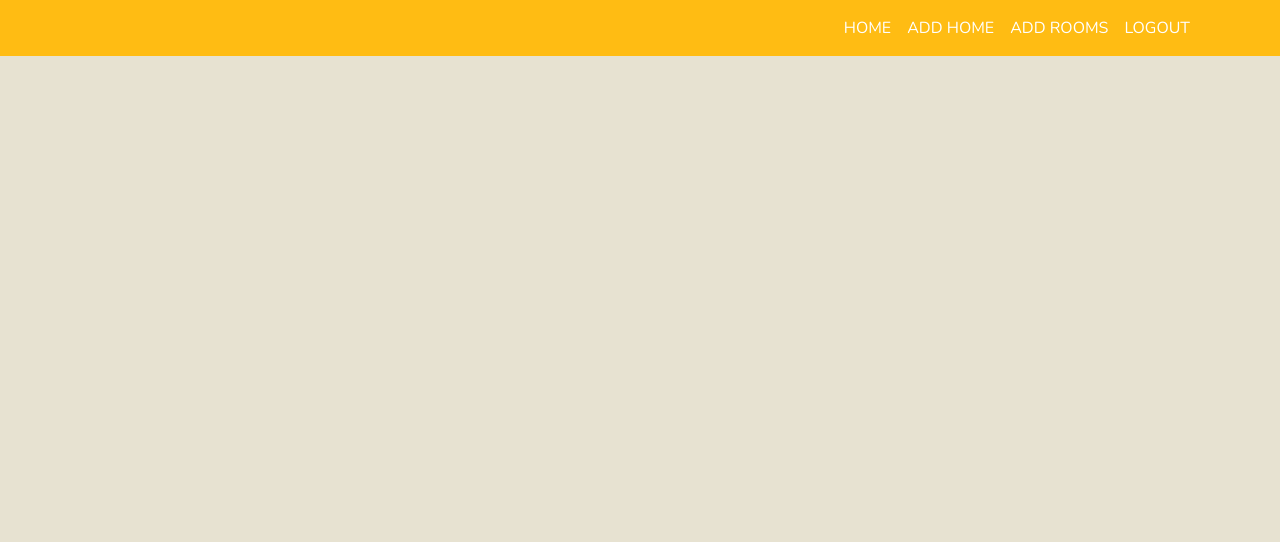
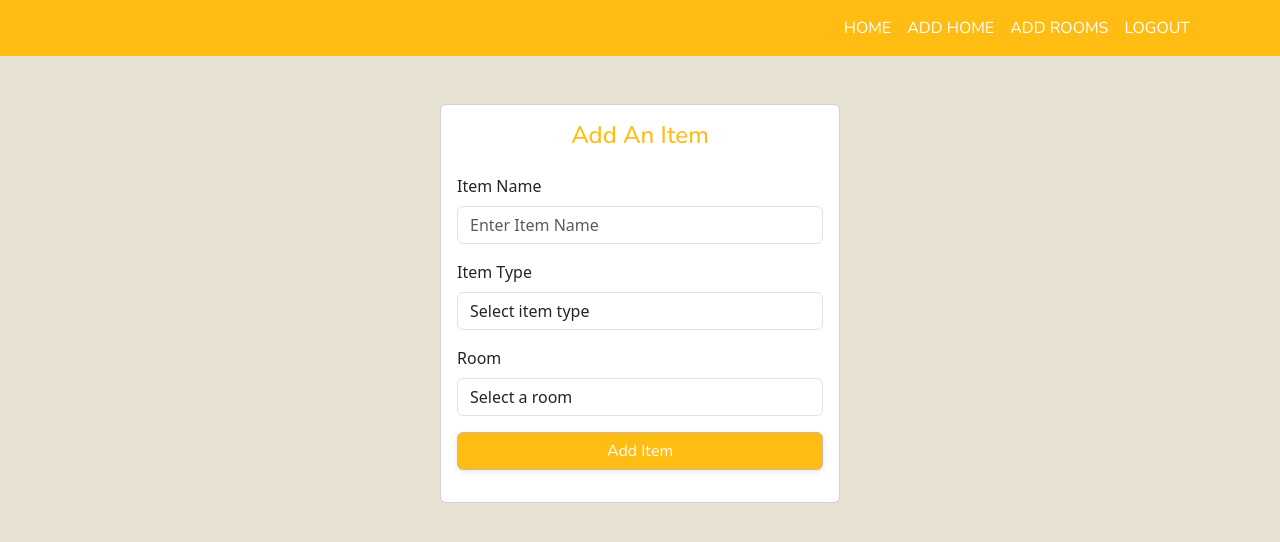
Before and after one commit to rae-stanton/honey_where, a React (Create React App) app in the folder frontend/: page /add-item in a window 1280 px wide. Shown: the top 542 px of the page. Built offline with nearby package versions, Linux system fonts and the light colour scheme; sample sign-in values are in the browser's storage.

Commit message:
starting additem form

```diff
--- /dev/null
+++ b/frontend/src/AddItem.js
@@ -0,0 +1,184 @@
+import React, { useState } from "react";
+import axios from "axios";
+import { useFormik } from "formik";
+import DismissibleSuccessAlert from "./SuccessAlert";
+import { Card, Button } from "react-bootstrap";
+import { useNavigate } from "react-router-dom";
+
+function AddItem() {
+  const token = localStorage.getItem("access_token");
+  const [showAlert, setShowAlert] = useState(false);
+  const [itemAdded, setItemAdded] = useState(false);
+  const navigate = useNavigate();
+
+  const formik = useFormik({
+    initialValues: {
+      itemName: "",
+      itemType: "",
+      roomId: "", // Assuming you want to add item to a room immediately
+    },
+    validate: (values) => {
+      const errors = {};
+
+      if (!values.itemName) {
+        errors.itemName = "Item name cannot be blank";
+      }
+
+      if (!values.itemType) {
+        errors.itemType = "Please select an item type";
+      }
+
+      if (!values.roomId) {
+        errors.roomId = "Please select a room";
+      }
+
+      return errors;
+    },
+    onSubmit: async (values, { setSubmitting, setStatus }) => {
+      try {
+        const response = await axios.post(
+          "http://127.0.0.1:5000/add_item",
+          { name: values.itemName, type: values.itemType, roomId: values.roomId },
+          {
+            headers: {
+              Authorization: `Bearer ${token}`,
+            },
+          }
+        );
+        setStatus(response.data.message);
+        setShowAlert(true);
+        setItemAdded(true);
+      } catch (error) {
+        setStatus("An error occurred while adding your item.");
+      } finally {
+        setSubmitting(false);
+      }
+    },
+  });
+
+  const handleAddMore = () => {
+    setItemAdded(false);
+    formik.resetForm();
+  };
+
+  const handleFinish = () => {
+    navigate("/");
+  };
+
+  return (
+    <div className="d-flex justify-content-center align-items-center vh-85">
+      <Card className="mt-5 w-80 forms">
+        <Card.Body>
+          {showAlert && <DismissibleSuccessAlert />}
+          <h4 className="header-text text-center text-primary mb-4">
+            Add An Item
+          </h4>
+
+          {itemAdded ? (
+            <div>
+              <p>Your item was added successfully! Would you like to add another?</p>
+
+              <div
+                style={{
+                  display: "flex",
+                  justifyContent: "space-between",
+                  gap: "8px",
+                }}
+              >
+                <Button className="login-button" onClick={handleAddMore}>
+                  Yes, add more
+                </Button>
+                <Button className="login-button" onClick={handleFinish}>
+                  No, I'm done
+                </Button>
+              </div>
+            </div>
+          ) : (
+            <form onSubmit={formik.handleSubmit}>
+              <div className="mb-3">
+                <label htmlFor="itemName" className="form-label">
+                  Item Name
+                </label>
+                <input
+                  id="itemName"
+                  name="itemName"
+                  type="text"
+                  placeholder="Enter Item Name"
+                  onChange={formik.handleChange}
+                  onBlur={formik.handleBlur}
+                  value={formik.values.itemName}
+                  className="form-control"
+                />
+                {formik.touched.itemName && formik.errors.itemName ? (
+                  <div className="text-danger mt-2">
+                    {formik.errors.itemName}
+                  </div>
+                ) : null}
+              </div>
+
+              <div className="mb-3">
+                <label htmlFor="itemType" className="form-label">
+                  Item Type
+                </label>
+                <select
+                  id="itemType"
+                  name="itemType"
+                  onChange={formik.handleChange}
+                  onBlur={formik.handleBlur}
+                  value={formik.values.itemType}
+                  className="form-control"
+                >
+                  {/* Here you would populate the options based on the ItemType enum */}
+                  <option value="" label="Select item type" />
+                  <option value="HOUSEHOLD" label="Household" />
+                  {/* ... Add other types */}
+                </select>
+                {formik.touched.itemType && formik.errors.itemType ? (
+                  <div className="text-danger mt-2">
+                    {formik.errors.itemType}
+                  </div>
+                ) : null}
+              </div>
+
+              <div className="mb-3">
+                <label htmlFor="roomId" className="form-label">
+                  Room
+                </label>
+                <select
+                  id="roomId"
+                  name="roomId"
+                  onChange={formik.handleChange}
+                  onBlur={formik.handleBlur}
+                  value={formik.values.roomId}
+                  className="form-control"
+                >
+                  {/* This select will have options based on available rooms */}
+                  <option value="" label="Select a room" />
+                  {/* ... Populate with rooms */}
+                </select>
+                {formik.touched.roomId && formik.errors.roomId ? (
+                  <div className="text-danger mt-2">
+                    {formik.errors.roomId}
+                  </div>
+                ) : null}
+              </div>
+
+              <Button
+                type="submit"
+                className="w-100 mb-3 btn-primary login-button"
+                disabled={formik.isSubmitting}
+              >
+                {formik.isSubmitting ? "Adding..." : "Add Item"}
+              </Button>
+              {formik.status && (
+                <p className="text-center p-text-login">{formik.status}</p>
+              )}
+            </form>
+          )}
+        </Card.Body>
+      </Card>
+    </div>
+  );
+}
+
+export default AddItem;
--- a/frontend/src/App.js
+++ b/frontend/src/App.js
@@ -8,6 +8,7 @@ import Login from "./Login";
 import Logout from "./Logout";
 import AddHome from "./HomeForm";
 import AddRoom from "./AddRoom";
+import AddItem from "./AddItem";
 import UserDash from "./UserDash";
 import PrivateRouteWrapper from "./PrivateRouteWrapper";
 import { useState } from "react";
@@ -73,10 +74,18 @@ function App() {
             }
           />
           <Route
+            path="add-item"
+            element={
+              <PrivateRouteWrapper isLoggedIn={isLoggedIn}>
+                <AddItem />
+              </PrivateRouteWrapper>
+            }
+          />
+          <Route
             path="dashboard"
             element={
               <PrivateRouteWrapper isLoggedIn={isLoggedIn}>
-                <UserDash userName={userName}/>
+                <UserDash userName={userName} />
               </PrivateRouteWrapper>
             }
           />
```
